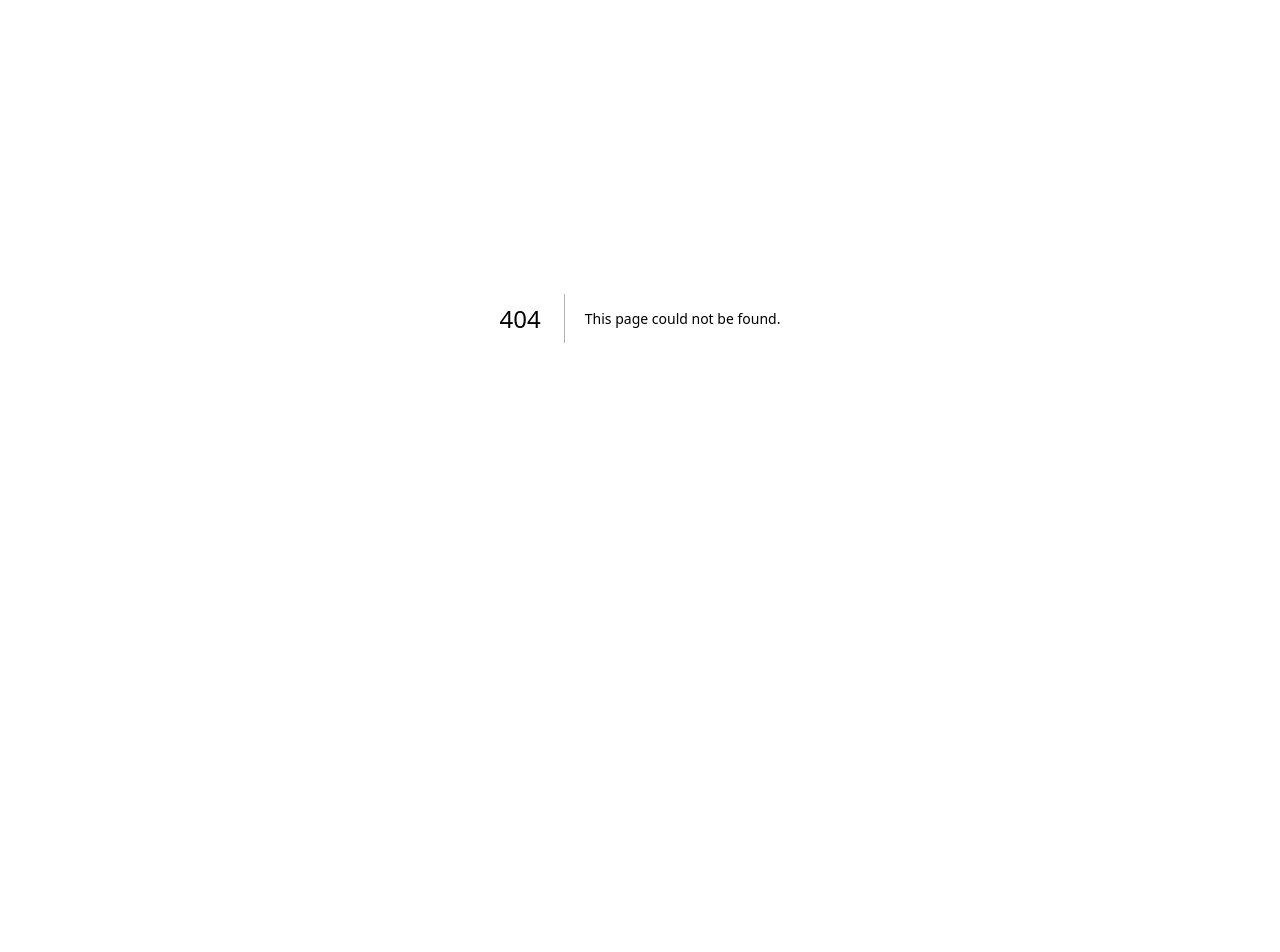
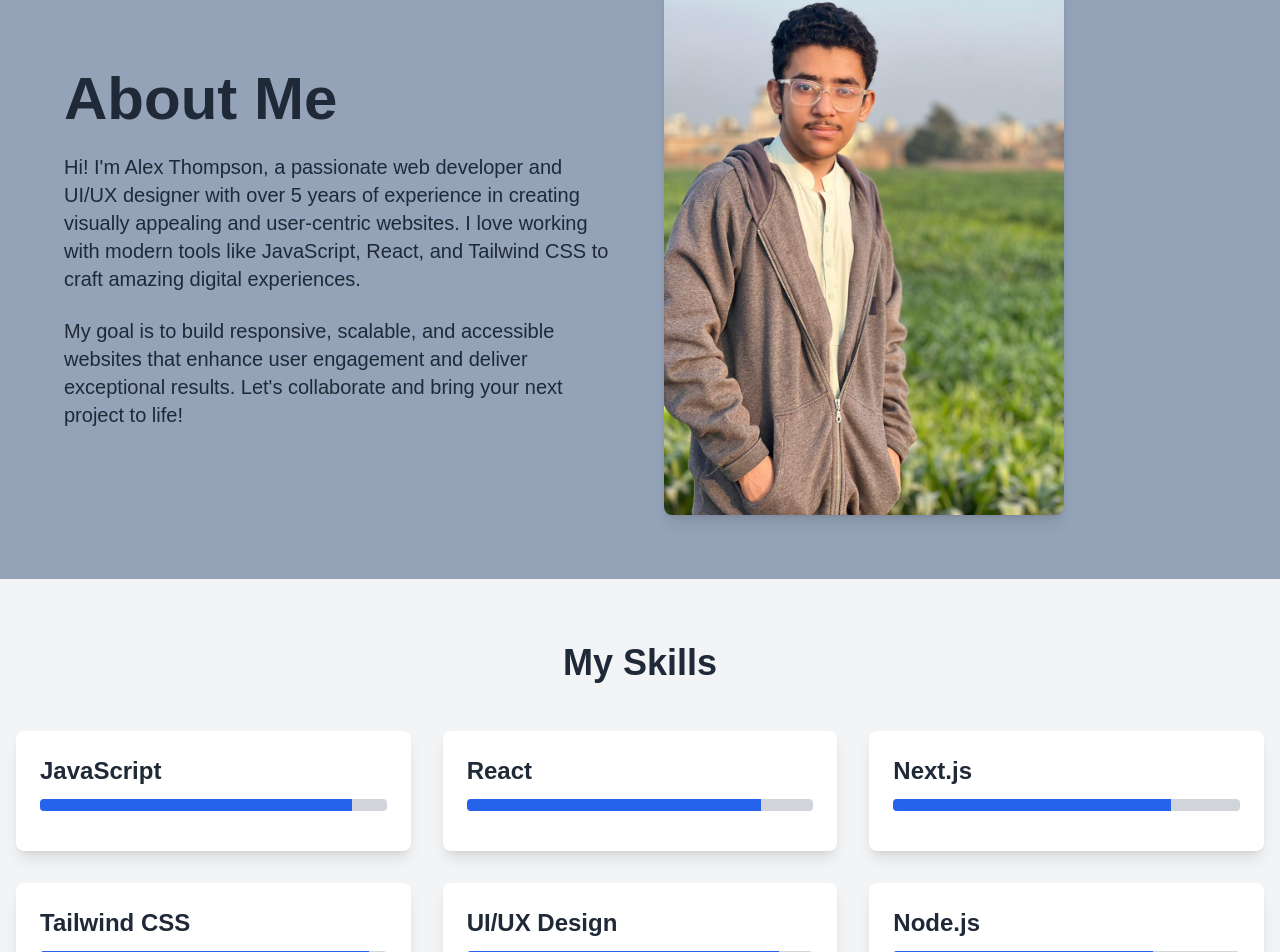
Before and after one commit to abdulbaseer102/NextjsPortfoliop, a Next.js app: page /about in a window 1280 px wide. Before the commit this address had no page. Shown: the part 82-1034 px from the top of the page. Before the commit the page ends 800 px from the top, so only its background shows below. Built offline with nearby package versions, Linux system fonts and the light colour scheme.

Commit message:
My New Changing

```diff
--- /dev/null
+++ b/app/about/page.tsx
@@ -0,0 +1,56 @@
+// pages/about.js
+import Image from 'next/image';
+import SkillCard from '../skill/page';
+import hero from '../Imae/hero.jpeg'
+const About = () => {
+  return (
+    <div className="bg-slate-400 text-gray-800 dark:text-white">
+      <section className="py-16 px-4 md:px-16">
+        <div className="container mx-auto">
+          {/* Introduction Section */}
+          <div className="flex flex-col md:flex-row items-center">
+            <div className="md:w-1/2">
+              <h1 className="text-4xl md:text-6xl font-bold mb-6">
+                About Me
+              </h1>
+              <p className="text-lg md:text-xl leading-relaxed mb-6">
+                Hi! I'm Alex Thompson, a passionate web developer and UI/UX designer with over 5 years of experience in creating visually appealing and user-centric websites. I love working with modern tools like JavaScript, React, and Tailwind CSS to craft amazing digital experiences.
+              </p>
+              <p className="text-lg md:text-xl leading-relaxed">
+                My goal is to build responsive, scalable, and accessible websites that enhance user engagement and deliver exceptional results. Let's collaborate and bring your next project to life!
+              </p>
+            </div>
+
+            {/* Photo Section */}
+            <div className="md:w-1/2 mt-10 md:mt-0 md:ml-12">
+              <Image
+                src={hero} // Make sure to add your photo in the public directory
+                alt="Alex Thompson"
+                width={400}
+                height={400}
+                className="rounded-lg shadow-lg"
+              />
+            </div>
+          </div>
+        </div>
+      </section>
+
+      {/* Skills Section */}
+      <section className="py-16 bg-gray-100 dark:bg-gray-800">
+        <div className="container mx-auto px-4">
+          <h2 className="text-4xl font-bold text-center mb-12">My Skills</h2>
+          <div className="grid grid-cols-1 md:grid-cols-2 lg:grid-cols-3 gap-8">
+            <SkillCard skill="JavaScript" level="90%" />
+            <SkillCard skill="React" level="85%" />
+            <SkillCard skill="Next.js" level="80%" />
+            <SkillCard skill="Tailwind CSS" level="95%" />
+            <SkillCard skill="UI/UX Design" level="90%" />
+            <SkillCard skill="Node.js" level="75%" />
+          </div>
+        </div>
+      </section>
+    </div>
+  );
+};
+
+export default About
--- a/app/page.tsx
+++ b/app/page.tsx
@@ -1,6 +1,7 @@
 import React from 'react'
 import Navbar from './navbar/page'
 import Hero from './home/page'
+import About from './about/page'
 const MainPage = () => {
   return (
     <div>
@@ -17,6 +18,11 @@ const MainPage = () => {
         <Hero />
 
       </div>
+      <div>
+
+        <About />
+
+      </div>
 
     </div>
   )
--- /dev/null
+++ b/app/skill/page.tsx
@@ -0,0 +1,22 @@
+
+interface MySkill {
+    skill:string
+    level:string
+}
+
+const SkillCard = ({ skill, level }:MySkill) => {
+    return (
+      <div className="p-6 bg-white dark:bg-gray-700 shadow-lg rounded-lg">
+        <h3 className="text-2xl font-semibold mb-2">{skill}</h3>
+        <div className="relative pt-1">
+          <div className="overflow-hidden h-3 mb-4 text-xs flex rounded bg-gray-300 dark:bg-gray-600">
+            <div
+              style={{ width: level }}
+              className="shadow-none flex flex-col text-center whitespace-nowrap text-white justify-center bg-blue-600 dark:bg-blue-400"
+            ></div>
+          </div>
+        </div>
+      </div>
+    );
+  };
+export default SkillCard
```
